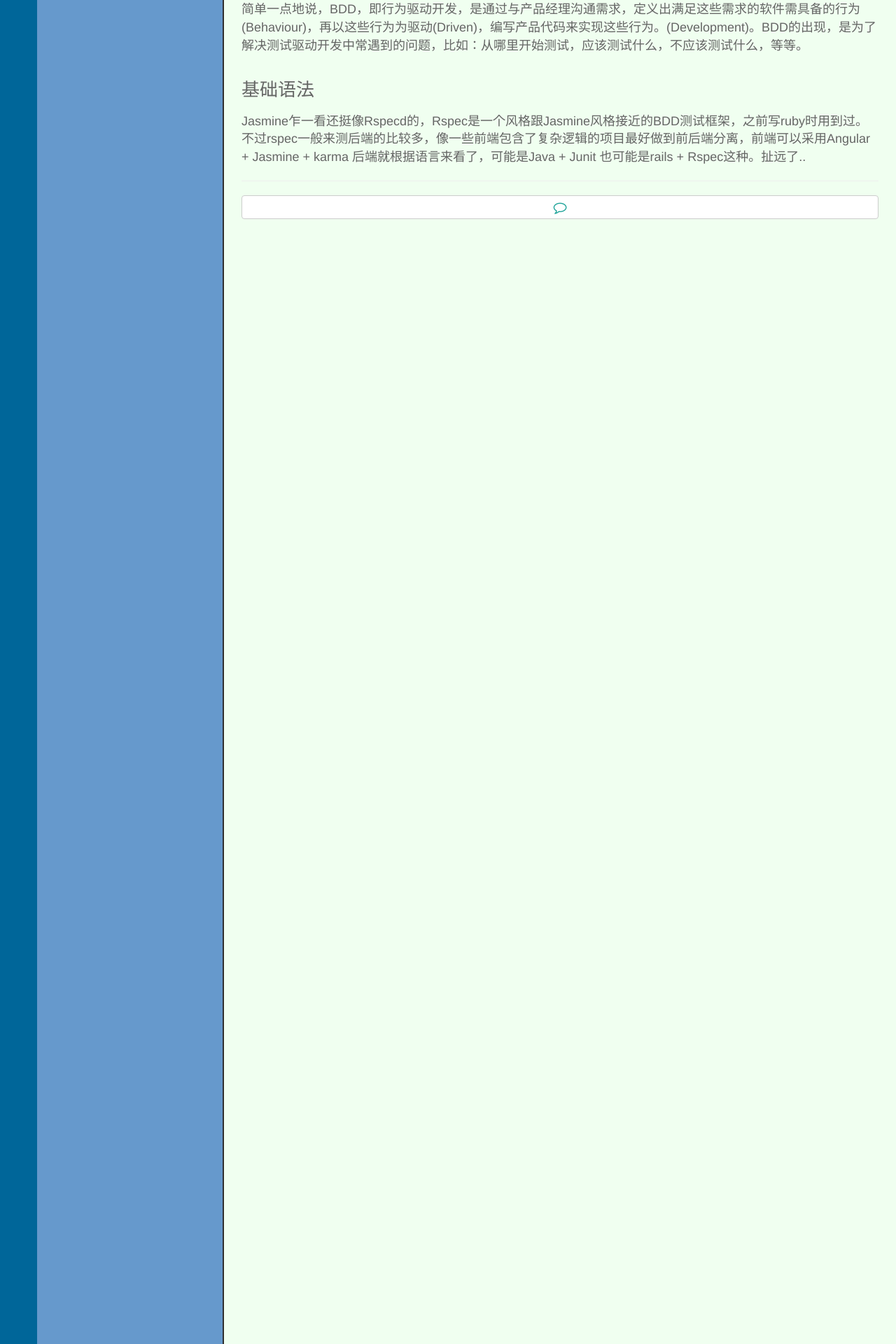
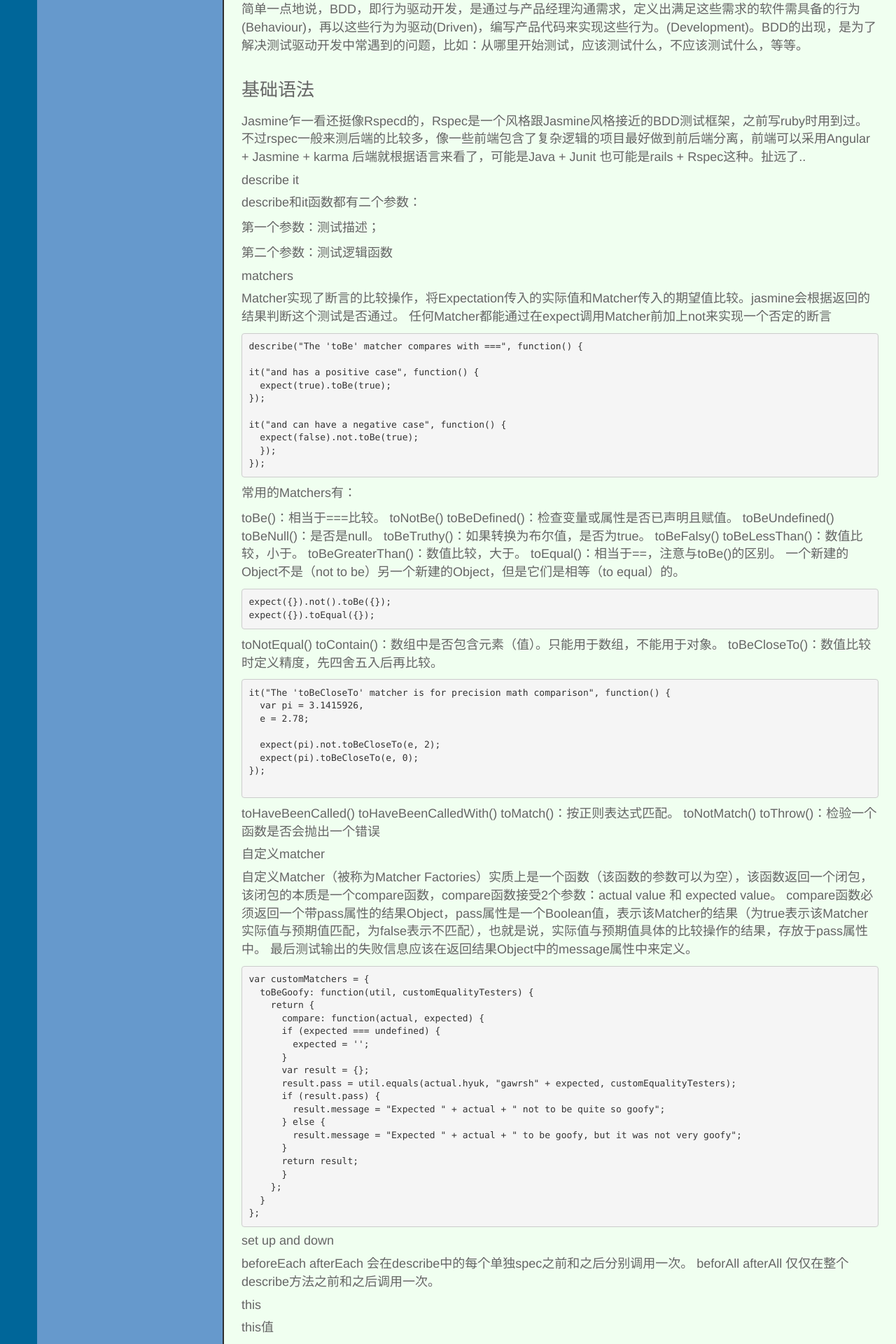
Before and after one commit to llx1105/llx1105.github.io, a Jekyll site: the page built from _posts/技术/2015-12-15-jasmine.md, in a window 1280 px wide. Shown: the part 347-2267 px from the top of the page at 70% size. Built offline with Jekyll 4.4.1, drawn with Linux system fonts in a browser that asks for light colours; nearby versions of some CDN libraries; library files that are not in the unit come from our copies; Markdown is read by kramdown in place of the engine named in the settings; some of the changed text lies outside the part shown.

Commit message:
add jasmine

````diff
--- a/_posts/技术/2015-12-15-jasmine.md
+++ b/_posts/技术/2015-12-15-jasmine.md
@@ -14,3 +14,162 @@ Jasmine是一种javascript的单元测试框架,官网上有着醒目的Behavior
 
 ###基础语法
 Jasmine乍一看还挺像Rspecd的，Rspec是一个风格跟Jasmine风格接近的BDD测试框架，之前写ruby时用到过。不过rspec一般来测后端的比较多，像一些前端包含了复杂逻辑的项目最好做到前后端分离，前端可以采用Angular + Jasmine + karma 后端就根据语言来看了，可能是Java + Junit 也可能是rails + Rspec这种。扯远了..
+
+####describe it
+
+describe和it函数都有二个参数：
+
+第一个参数：测试描述；
+
+第二个参数：测试逻辑函数
+
+####matchers
+
+Matcher实现了断言的比较操作，将Expectation传入的实际值和Matcher传入的期望值比较。jasmine会根据返回的结果判断这个测试是否通过。
+任何Matcher都能通过在expect调用Matcher前加上not来实现一个否定的断言
+
+```
+describe("The 'toBe' matcher compares with ===", function() {
+
+it("and has a positive case", function() {
+  expect(true).toBe(true);
+});
+
+it("and can have a negative case", function() {
+  expect(false).not.toBe(true);
+  });
+});
+```
+
+常用的Matchers有：
+
+toBe()：相当于===比较。
+toNotBe()
+toBeDefined()：检查变量或属性是否已声明且赋值。
+toBeUndefined()
+toBeNull()：是否是null。
+toBeTruthy()：如果转换为布尔值，是否为true。
+toBeFalsy()
+toBeLessThan()：数值比较，小于。
+toBeGreaterThan()：数值比较，大于。
+toEqual()：相当于==，注意与toBe()的区别。
+一个新建的Object不是（not to be）另一个新建的Object，但是它们是相等（to equal）的。
+
+```
+expect({}).not().toBe({});
+expect({}).toEqual({});
+```
+toNotEqual()
+toContain()：数组中是否包含元素（值）。只能用于数组，不能用于对象。
+toBeCloseTo()：数值比较时定义精度，先四舍五入后再比较。
+
+```
+it("The 'toBeCloseTo' matcher is for precision math comparison", function() {
+  var pi = 3.1415926,
+  e = 2.78;
+
+  expect(pi).not.toBeCloseTo(e, 2);
+  expect(pi).toBeCloseTo(e, 0);
+});
+
+```
+toHaveBeenCalled()
+toHaveBeenCalledWith()
+toMatch()：按正则表达式匹配。
+toNotMatch()
+toThrow()：检验一个函数是否会抛出一个错误
+
+####自定义matcher
+
+自定义Matcher（被称为Matcher Factories）实质上是一个函数（该函数的参数可以为空），该函数返回一个闭包，该闭包的本质是一个compare函数，compare函数接受2个参数：actual value 和 expected value。
+compare函数必须返回一个带pass属性的结果Object，pass属性是一个Boolean值，表示该Matcher的结果（为true表示该Matcher实际值与预期值匹配，为false表示不匹配），也就是说，实际值与预期值具体的比较操作的结果，存放于pass属性中。
+最后测试输出的失败信息应该在返回结果Object中的message属性中来定义。
+
+```
+var customMatchers = {
+  toBeGoofy: function(util, customEqualityTesters) {
+    return {
+      compare: function(actual, expected) {
+      if (expected === undefined) {
+        expected = '';
+      }
+      var result = {};
+      result.pass = util.equals(actual.hyuk, "gawrsh" + expected, customEqualityTesters);
+      if (result.pass) {
+        result.message = "Expected " + actual + " not to be quite so goofy";
+      } else {
+        result.message = "Expected " + actual + " to be goofy, but it was not very goofy";
+      }
+      return result;
+      }
+    };
+  }
+};
+```
+
+####set up and down
+beforeEach afterEach 会在describe中的每个单独spec之前和之后分别调用一次。
+beforAll afterAll 仅仅在整个describe方法之前和之后调用一次。
+
+####this
+
+this值
+
+除了在describe函数开始定义变量，用于各it函数共享数据外，还可以通过this关键字来共享数据。
+在在每一个Spec的生命周期（beforeEach->it->afterEach）的开始，都将有一个空的this对象（在开始下一个Spec周期时，this会被重置为空对象）。
+
+```
+describe("A spec", function() {
+  beforeEach(function() {
+    this.foo = 0;
+  });
+
+  it("can use the `this` to share state", function() {
+    expect(this.foo).toEqual(0);
+    this.bar = "test pollution?";
+  });
+
+  it("prevents test pollution by having an empty `this` created for the next spec", function() {
+    expect(this.foo).toEqual(0);
+    expect(this.bar).toBe(undefined);
+   });
+  });
+```
+
+
+####嵌套describe
+describe函数可以嵌套，每层都可以定义Specs。这样就可以让一个Suite由一组树状的方法组成。
+每个嵌套的describe函数，都可以有自己的beforeEach，afterEach函数。
+在执行每个内层Spec时，都会按嵌套的由外及内的顺序执行每个beforeEach函数，所以内层Sepc可以访问到外层Sepc中的beforeEach中的数据。类似的，当内层Spec执行完成后，会按由内及外的顺序执行每个afterEach函数。
+
+####disable suites
+suites可以被Disabled。在describe函数名之前添加x即可将Suite禁用。
+被Disabled的Suites在执行中会被跳过，该Suite的结果也不会显示在结果集中。
+
+####挂起Specs
+有3种方法可以将一个Spec标记为Pending。被Pending的Spec不会被执行，但是Spec的名字会在结果集中显示，只是标记为Pending。
+如果在Spec函数it的函数名之前添加x（xit），那么该Spec就会被标记为Pending。
+一个没有定义函数体的Sepc也会在结果集中被标记为Pending。
+如果在Spec的函数体中调用pending()函数，那么该Spec也会被标记为Pending。pending()函数接受一个字符串参数，该参数会在结果集中显示在PENDING WITH MESSAGE:之后，作为为何被Pending的原因。
+
+```
+describe("Pending specs", function() {
+  xit("can be declared 'xit'", function() {
+  expect(true).toBe(false);
+});
+
+it("can be declared with 'it' but without a function");
+
+it("can be declared by calling 'pending' in the spec body", function() {
+  expect(true).toBe(false);
+  pending('this is why it is pending');
+ });
+});
+```
+
+#### spy
+Spy能监测任何function的调用和方法参数的调用痕迹。需使用2个特殊的Matcher：
+toHaveBeenCalled：可以检查function是否被调用过，
+toHaveBeenCalledWith： 可以检查传入参数是否被作为参数调用过。
+
+to be continued..
````
Also changed, not shown: _posts/感悟/2015-12-13-twi.md (+1 -1 lines), 1 other file.
